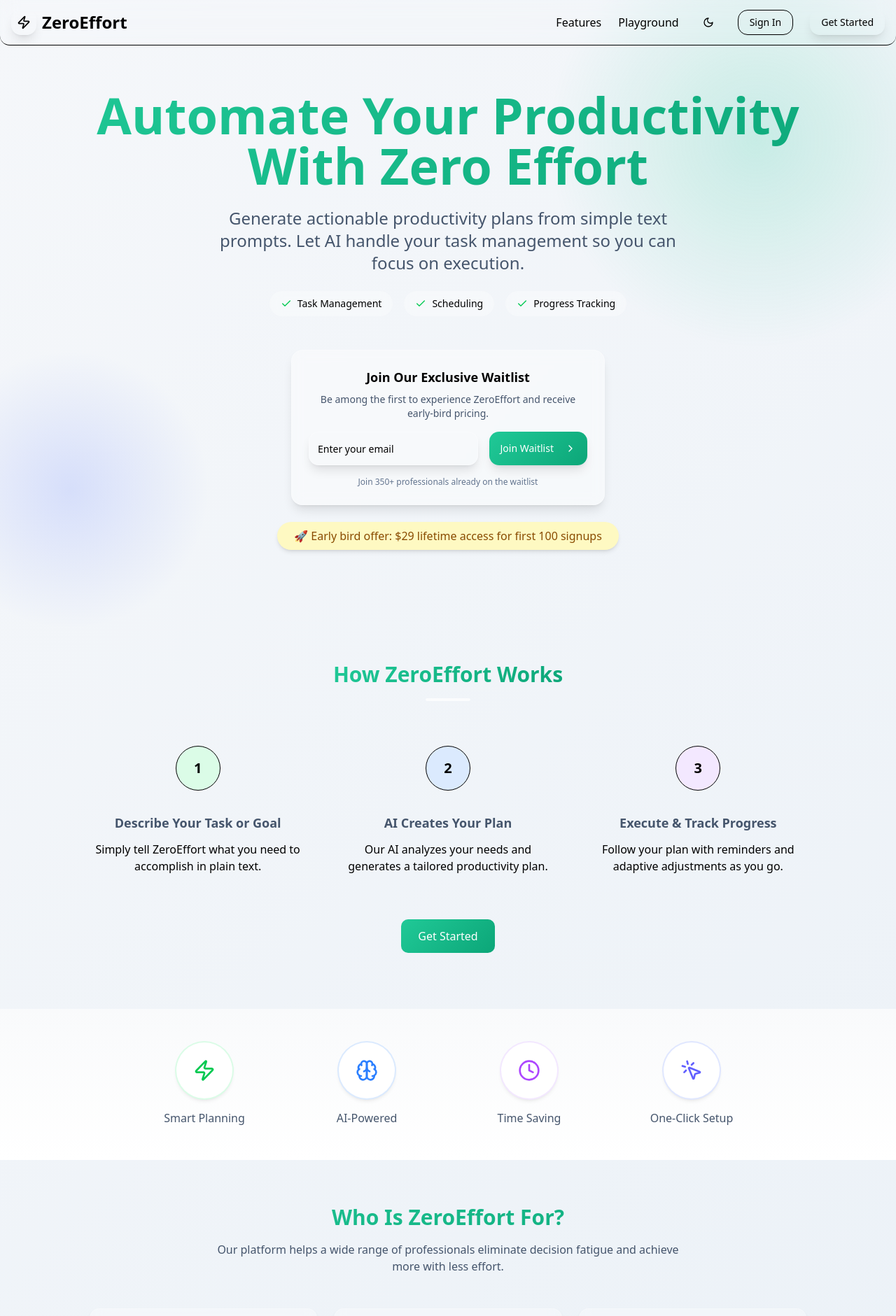
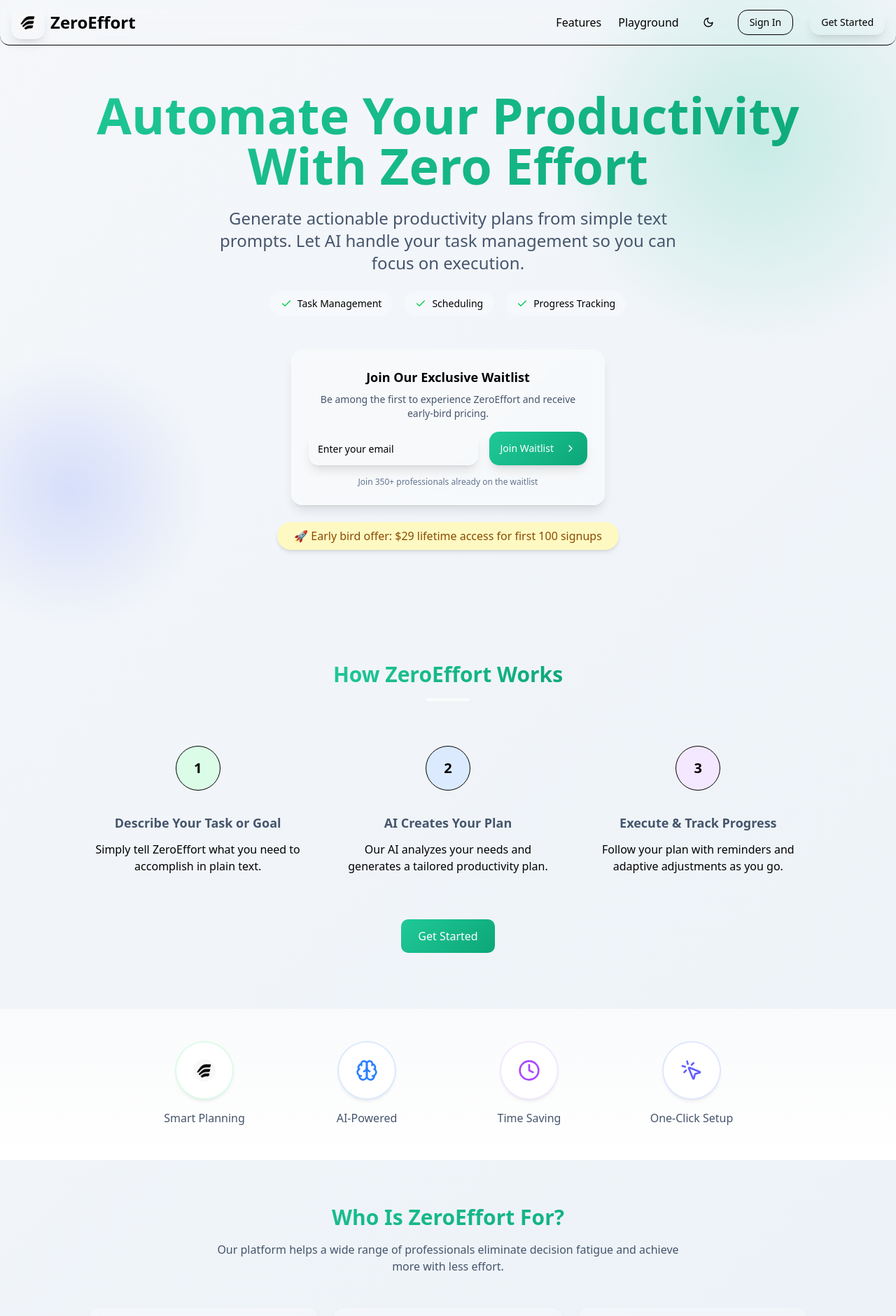
Before and after one commit to coderwithsense/zeroeffort, a Next.js app: page / in a window 1280 px wide. Shown: the top 1881 px of the page at 70% size. Built offline with nearby package versions, Linux system fonts and the light colour scheme; no server answers.

Commit message:
chore: added logo

```diff
--- a/src/app/page.tsx
+++ b/src/app/page.tsx
@@ -10,7 +10,6 @@ import {
   CalendarDays,
   ChevronRight,
   Check,
-  Zap,
   MousePointerClick,
   Search,
   Instagram,
@@ -21,6 +20,7 @@ import { toast } from "sonner";
 import Navbar from "@/components/Navbar";
 import { useWaitlistStore } from "@/lib/stores/useWaitlistStore";
 import { usePlaygroundStore } from "@/lib/stores/usePlaygroundStore";
+import Image from "next/image";
 
 const Index = () => {
   const router = useRouter();
@@ -52,7 +52,7 @@ const Index = () => {
         "You've been added to our waitlist. We'll notify you when we launch!"
       );
     } catch (error) {
-      console.log(error)
+      console.log(error);
       toast.error(
         "There was an error adding you to the waitlist. Please try again."
       );
@@ -73,7 +73,7 @@ const Index = () => {
         router.push("/sign-up");
       }
     } catch (error) {
-      console.log(error)
+      console.log(error);
       toast.error("There was an error. Please try again.");
     }
   };
@@ -283,7 +283,13 @@ const Index = () => {
             <div className="group transition-all duration-300 transform hover:-translate-y-2">
               <div className="flex flex-col items-center">
                 <div className="w-20 h-20 rounded-full bg-white flex items-center justify-center shadow-md mb-4 ring-2 ring-green-100 group-hover:ring-green-300 transition-all duration-300">
-                  <Zap className="h-8 w-8 text-green-500" />
+                  <Image
+                    src="/logo.png"
+                    alt="ZeroEffort Logo"
+                    width={32}
+                    height={32}
+                    className="rounded-full"
+                  />
                 </div>
                 <p className="font-medium text-slate-600 group-hover:text-green-600 transition-colors duration-300">
                   Smart Planning
--- a/src/components/ChatInterface.tsx
+++ b/src/components/ChatInterface.tsx
@@ -27,8 +27,8 @@ const ChatInterface = () => {
 
   // Suggestions for new chats
   const suggestions = [
-    "Help me create a weekly meal plan",
-    "Explain quantum computing in simple terms",
+    "Learn that i like to play the guitar",
+    "Add to make an AI saas as a todo, and also list all my todos",
     "Draft an email to request time off work",
     "Write a short story about a space explorer",
   ];
--- a/src/components/Navbar.tsx
+++ b/src/components/Navbar.tsx
@@ -1,10 +1,11 @@
 "use client";
 import { SignedIn, SignedOut, UserButton } from "@clerk/clerk-react";
 import { Button } from "@/components/ui/button";
-import { Zap, MoonIcon, SunIcon } from "lucide-react";
+import { MoonIcon, SunIcon } from "lucide-react";
 import { useRouter } from "next/navigation";
 import { useTheme } from "next-themes";
 import { useEffect, useState } from "react";
+import Image from "next/image";
 
 const ThemeToggle = () => {
   const { theme, setTheme } = useTheme();
@@ -62,7 +63,13 @@ const Navbar = () => {
       <div className="container mx-auto px-4 h-16 flex items-center justify-between">
         <div className="flex items-center">
           <div className="bg-primary text-primary-foreground p-2 rounded-xl mr-2 shadow-lg transition-all hover:bg-primary/90">
-            <Zap className="h-5 w-5" />
+            <Image
+              src="/logo.png"
+              alt="ZeroEffort Logo"
+              width={32}
+              height={32}
+              className="rounded-full"
+            />
           </div>
           <div className="text-2xl font-bold text-foreground">
             <span className="text-primary">Zero</span>Effort
--- a/src/components/TodoModal.tsx
+++ b/src/components/TodoModal.tsx
@@ -104,9 +104,9 @@ const TodoModal: React.FC<TodoModalProps> = ({ className }) => {
         </Button>
       </DialogTrigger>
 
-      <DialogContent className="sm:max-w-md bg-secondary border-border">
+      <DialogContent className="sm:max-w-md bg-background border-border">
         <DialogHeader>
-          <DialogTitle className="text-foreground">Your Todos</DialogTitle>
+          <DialogTitle className="text-background">Your Todos</DialogTitle>
         </DialogHeader>
 
         {/* Create New Todo */}
--- a/src/components/chat/ChatMessage.tsx
+++ b/src/components/chat/ChatMessage.tsx
@@ -1,6 +1,7 @@
 import React from "react";
-import { UserIcon, ZapIcon } from "lucide-react";
+import { UserIcon } from "lucide-react";
 import { cn } from "@/lib/utils";
+import Image from "next/image";
 
 interface ChatMessageProps {
   message: Message;
@@ -25,7 +26,13 @@ export const ChatMessage = ({ message }: ChatMessageProps) => {
         {isUser ? (
           <UserIcon size={18} className="text-primary" />
         ) : (
-          <ZapIcon size={18} className="text-primary" />
+          <Image
+            src="/logo.png"
+            alt="ZeroEffort Logo"
+            width={32}
+            height={32}
+            className="rounded-full"
+          />
         )}
       </div>
 
--- a/src/components/chat/TypingIndicator.tsx
+++ b/src/components/chat/TypingIndicator.tsx
@@ -1,11 +1,17 @@
 import React from "react";
-import { ZapIcon } from "lucide-react";
+import Image from "next/image";
 
 export const TypingIndicator = () => {
   return (
     <div className="flex items-start gap-3">
       <div className="flex items-center justify-center w-9 h-9 rounded-full shrink-0 bg-secondary/10">
-        <ZapIcon size={18} className="text-primary" />
+        <Image
+          src="/logo.png"
+          alt="ZeroEffort Logo"
+          width={32}
+          height={32}
+          className="rounded-full"
+        />
       </div>
       <div className="p-4 rounded-lg bg-card border border-border shadow-sm">
         <div className="flex space-x-2">
```
